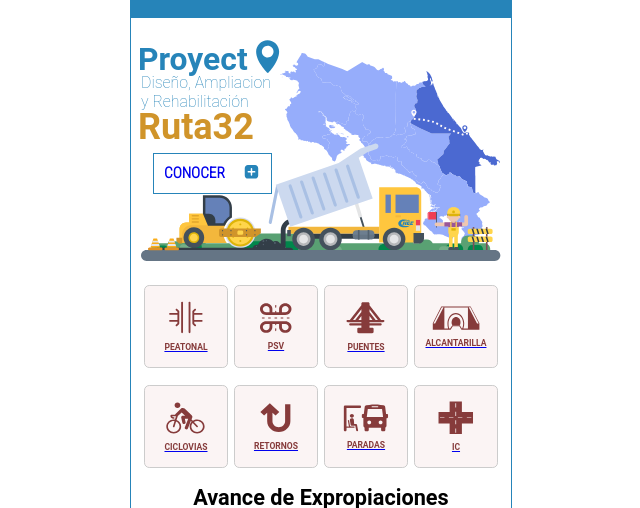
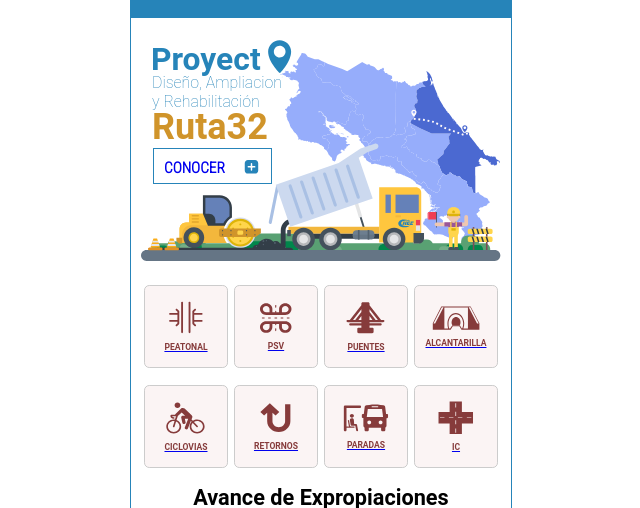
Before and after one commit to lemaliang/checapp, a plain HTML site: page index.html in a window 1280 px wide. Shown: the part 96-604 px from the top of the page, without its empty margins (319-959 px from the left). Drawn offline with Linux system fonts and the light colour scheme.

Commit message:
Add files via upload

```diff
--- a/main.css
+++ b/main.css
@@ -27,7 +27,7 @@ body{
 }
 .pin{
     position: absolute;
-    margin-left: -65px;
+    margin-left: -53px;
     margin-top: -13px;
 }
 .title{
@@ -39,7 +39,7 @@ body{
     font-size: 31.814px;
     color: #2684B9;
     position: absolute;
-    margin-left: -183px;
+    margin-left: -170px;
     margin-top: -13px;
 }
 .textSmall{
@@ -49,7 +49,7 @@ body{
     color: #2684B9;
     text-align: left;
     position: absolute;
-    margin-left: -180px;
+    margin-left: -169px;
     margin-top: 20px;
     width: 140px;
 }
@@ -59,17 +59,17 @@ body{
     font-size: 36px;
     color: #D0942A;
     position: absolute;
-    margin-left: -183px;
+    margin-left: -169px;
     margin-top: 53px;
 }
 .conoz{
     position: absolute;
     display: flex;
     width: 117px;
-    height: 39px;
+    height: 34px;
     background: #FFFFFF;
     border: 1.77273px solid #2684B9;
-    margin-top: 100px;
+    margin-top: 95px;
     margin-left: 12px;
     font-family: 'Roboto Condensed', sans-serif;
     font-style: normal;
@@ -132,7 +132,7 @@ h1{
     text-align: left;
 }
 .exproBtn{
-    width: 350px;
+    width: 330px;
     height: 82px;
     background: #ABE1F2;
     border-radius: 7px;
```
